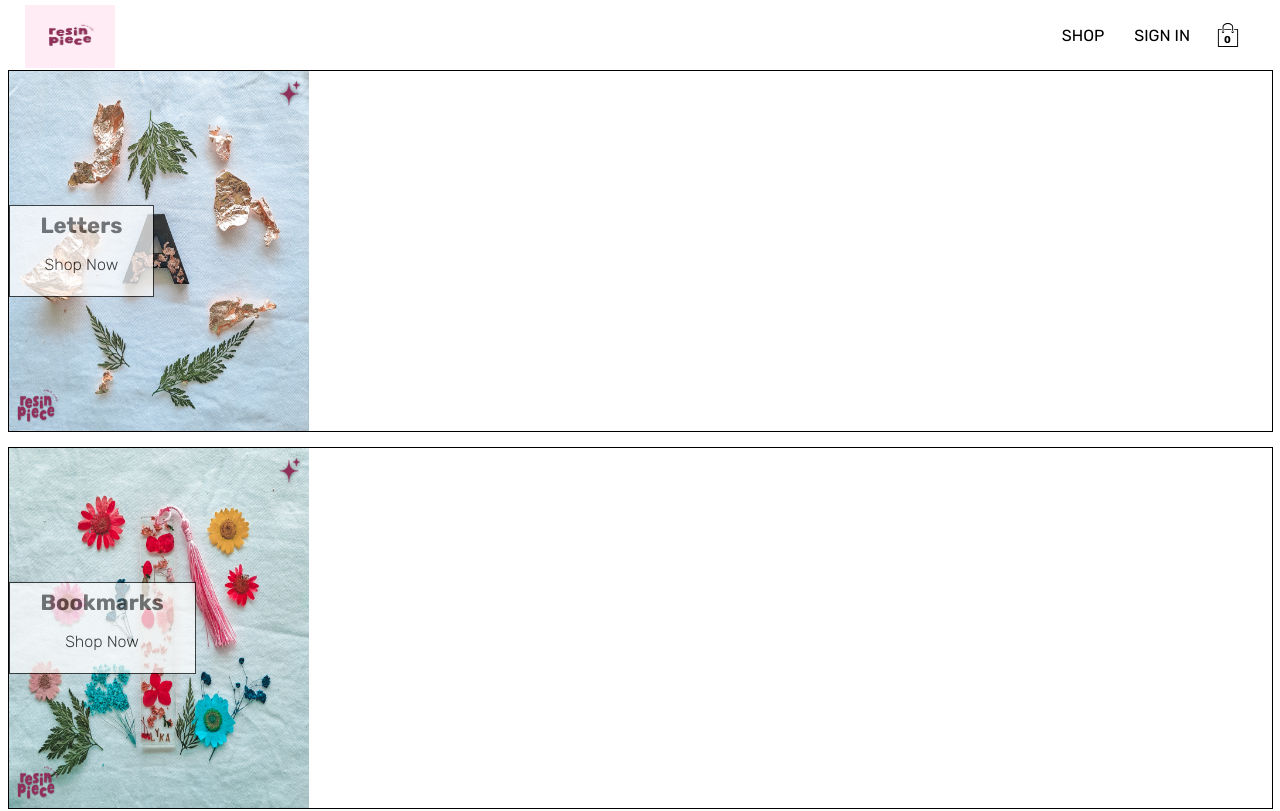
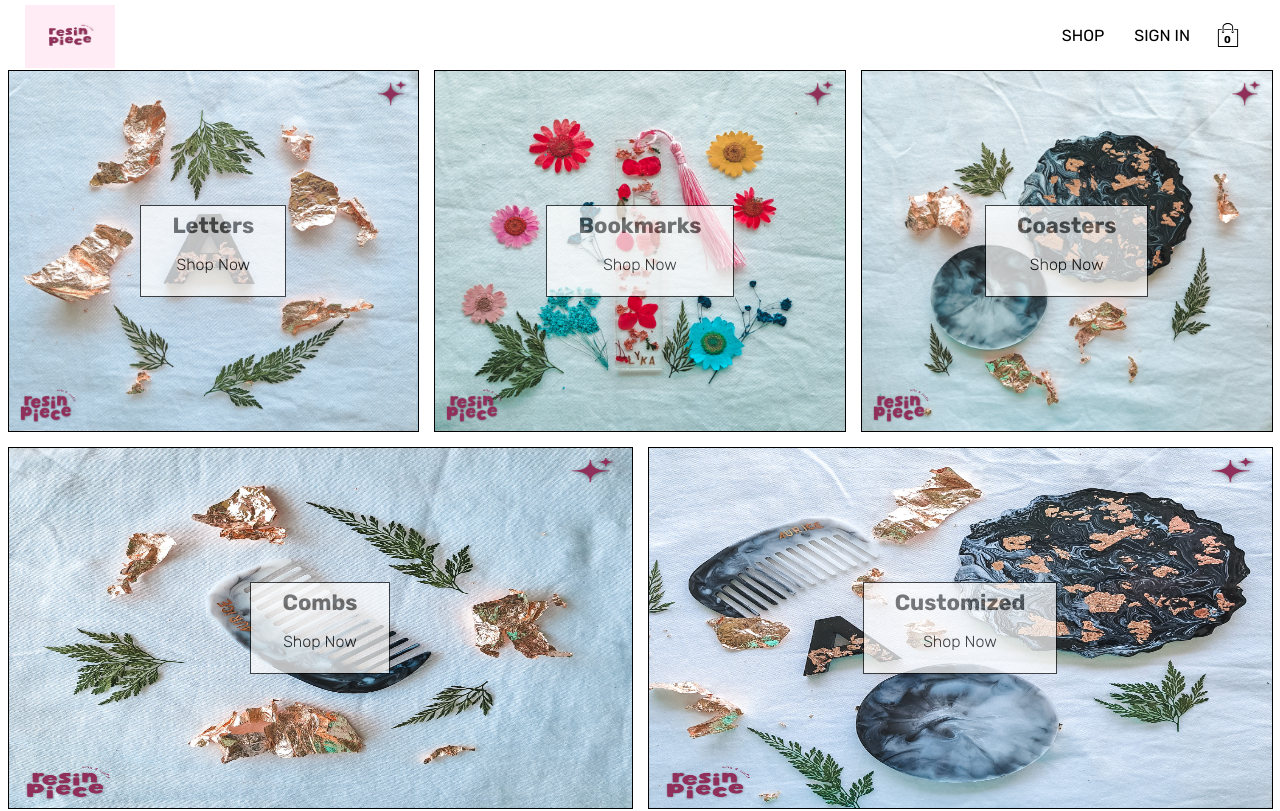
Before and after one commit to JKBTumpalan/resin-piece, a React (Create React App) app: page / in a window 1280 px wide. Shown: the top 811 px of the page. Built offline with nearby package versions, Linux system fonts and the light colour scheme; no server answers; the database is empty.

Commit message:
fix: clashing styles

```diff
--- a/src/components/category-item/CategoryItem.tsx
+++ b/src/components/category-item/DirectoryItem.tsx
@@ -1,12 +1,12 @@
-import "./category_item.styles.scss";
+import "./directory-item.styles.scss";
 
-export const CategoryItem = ({ category }: any) => {
+export const DirectoryItem = ({ category }: any) => {
   const { imageUrl, title } = category;
 
   return (
-    <div className="category-container">
+    <div className="directory">
       <img src={imageUrl} className="background-image" alt="product" />
-      <div className="category-body-container">
+      <div className="body">
         <h2>{title}</h2>
         <p>Shop Now</p>
       </div>
--- a/src/components/category-item/category_item.styles.scss
+++ b/src/components/category-item/directory-item.styles.scss
@@ -1,4 +1,4 @@
-.category-container {
+.directory {
   min-width: 30%;
   height: 360px;
   flex: 1 1 auto;
@@ -17,7 +17,7 @@
       transition: transform 6s cubic-bezier(0.25, 0.45, 0.45, 0.95);
     }
 
-    & .category-body-container {
+    & .body {
       opacity: 0.9;
     }
   }
@@ -41,7 +41,7 @@
     background-position: center;
   }
 
-  .category-body-container {
+  .body {
     height: 90px;
     padding: 0 25px;
     display: flex;
--- a/src/components/category-list/CategoryList.tsx
+++ b/src/components/category-list/CategoryList.tsx
@@ -1,11 +1,11 @@
-import { CategoryItem } from "../category-item/CategoryItem";
+import { DirectoryItem } from "../category-item/DirectoryItem";
 import "./category-list.styles.scss";
 
 export const CategoryList = ({ categories }: any) => {
   return (
     <div className="directory-container">
       {categories.map((category: any) => (
-        <CategoryItem key={category.id} category={category} />
+        <DirectoryItem key={category.id} category={category} />
       ))}
     </div>
   );
--- a/src/components/category-preview/CategoryPreview.tsx
+++ b/src/components/category-preview/CategoryPreview.tsx
@@ -1,11 +1,17 @@
 import "./category-preview.styles.scss";
 import ProductCard from "../product-card/ProductCard";
+import { Link } from "react-router-dom";
 
 export const CategoryPreview = ({ title, productsArray }: any) => {
   return (
     <div className="category-preview-container">
       <h2>
-        <span className="title"> {title.toUpperCase()} </span>
+        <Link
+          to={`/shop/${title.toLowerCase()}`}
+          style={{ textDecoration: "none" }}
+        >
+          <span className="preview-title"> {title.toUpperCase()} </span>
+        </Link>
       </h2>
       <div className="preview">
         {productsArray
--- a/src/components/category-preview/category-preview.styles.scss
+++ b/src/components/category-preview/category-preview.styles.scss
@@ -3,10 +3,12 @@
   flex-direction: column;
   margin-bottom: 30px;
 
-  .title {
-    font-size: 28px;
-    margin-bottom: 25px;
-    cursor: pointer;
+  .h2 {
+    .preview-title {
+      font-size: 28px;
+      margin-bottom: 25px;
+      cursor: pointer;
+    }
   }
 
   .preview {
--- a/src/routes/category.styles.scss
+++ b/src/routes/category.styles.scss
@@ -8,5 +8,5 @@
 .category-title {
   font-size: 38px;
   margin-bottom: 25px;
-  text-align: center;
+  cursor: pointer;
 }
```
